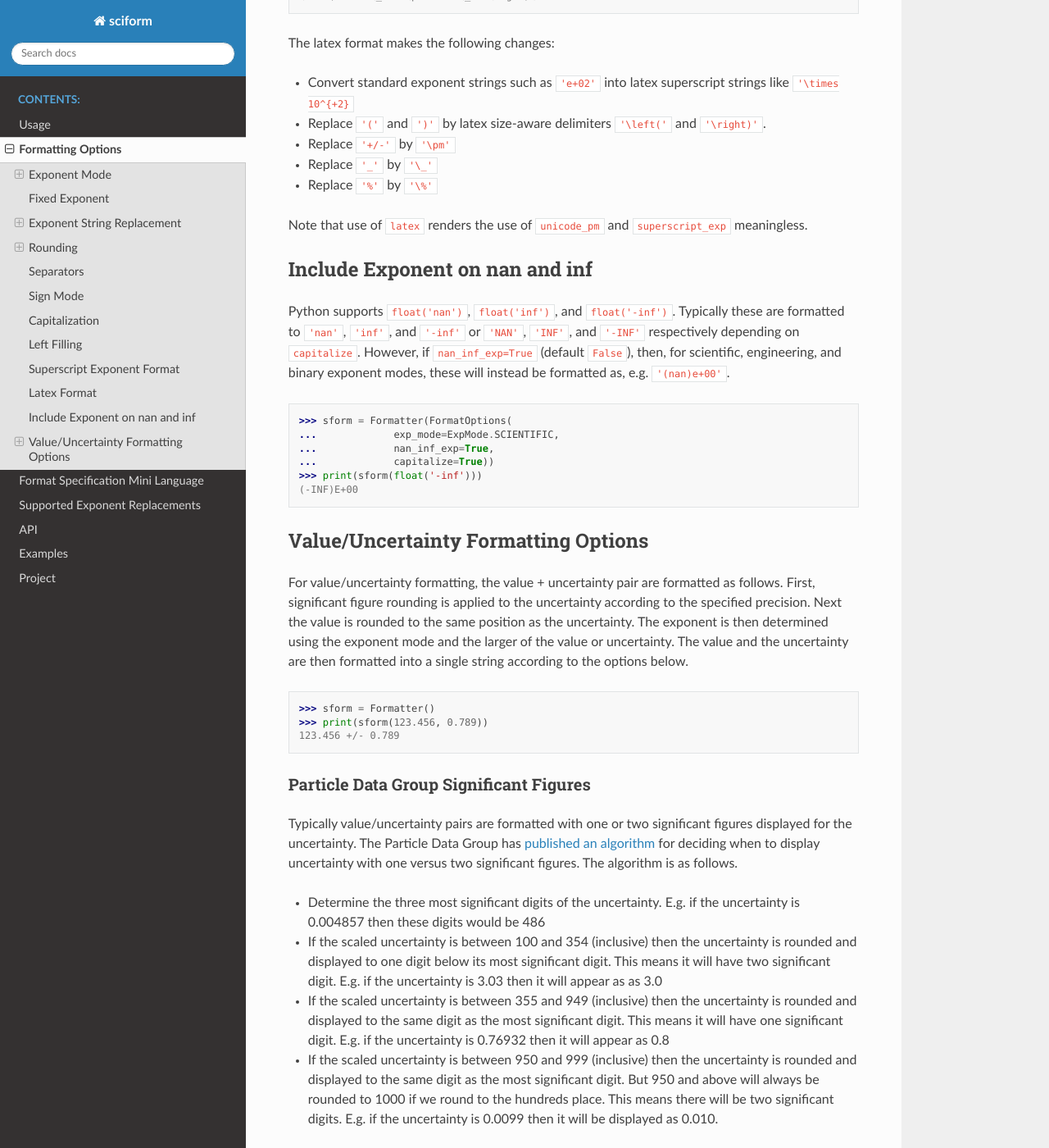
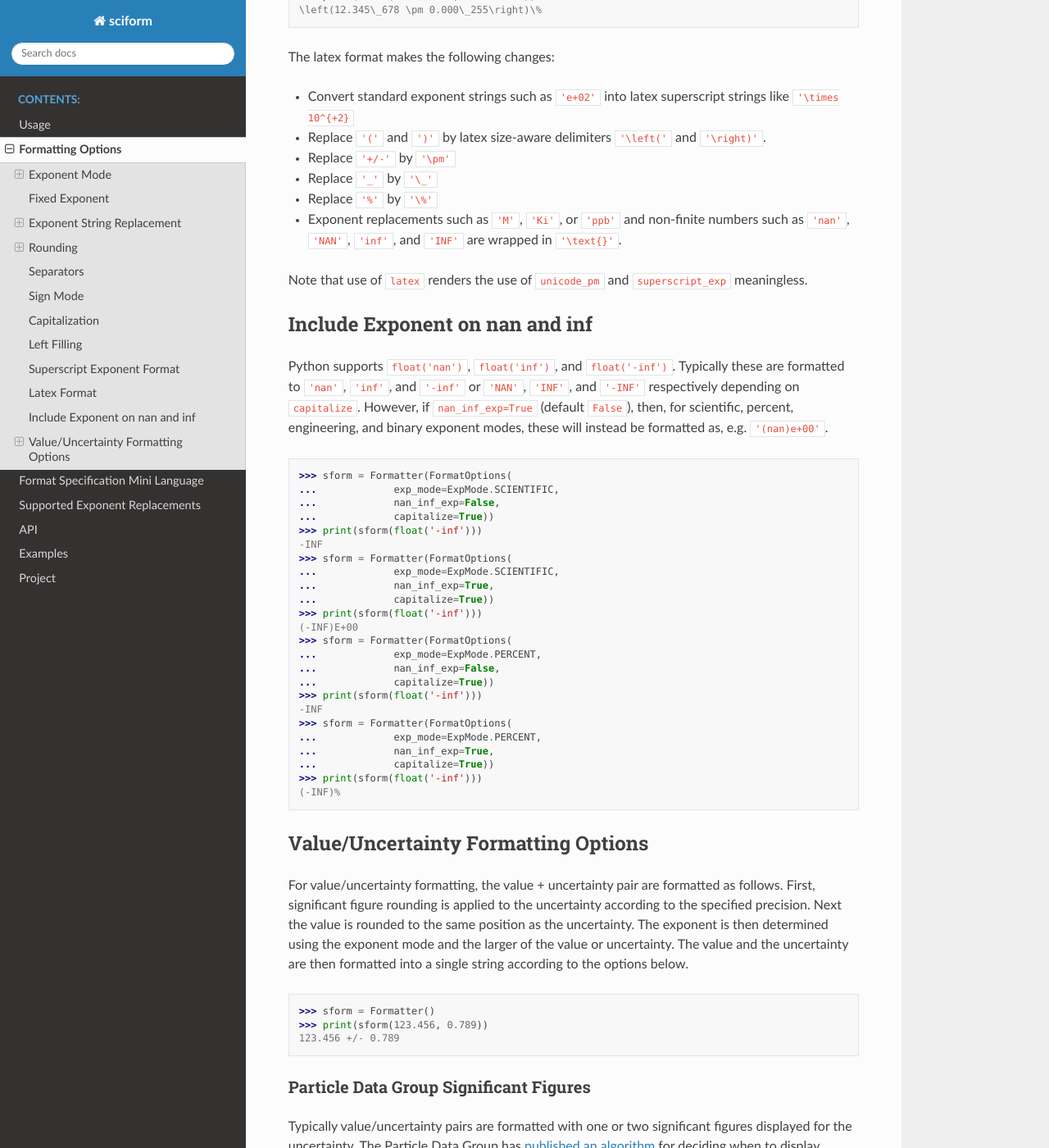
Before and after one commit to jagerber48/sciform, a Sphinx documentation site: the page built from docs/source/options.rst, in a window 1280 px wide and 1400 px high, scrolled down 9877 px. Shown: the whole window at 82% size. Built offline with Sphinx 7.4.7 and the Read the Docs theme 2.0.0, drawn with Linux system fonts in a browser that asks for light colours; some of the changed text lies outside the part shown.

Commit message:
documentation updates

```diff
--- a/docs/source/api.rst
+++ b/docs/source/api.rst
@@ -34,6 +34,9 @@ Mode Enums
 .. autoclass:: ExpMode()
    :members:
 
+.. autoclass:: ExpFormat()
+   :members:
+
 Auto Options
 ============
 
--- a/docs/source/exp replacement.rst
+++ b/docs/source/exp replacement.rst
@@ -148,10 +148,10 @@ For this reason, the usage of this notation is sometimes discouraged.
 Note that it is possible, using the ``extra_parts_per_forms`` option to
 override the standard mappings listed above.
 
->>> from sciform import Formatter, FormatOptions, ExpMode
+>>> from sciform import Formatter, FormatOptions, ExpMode, ExpFormat
 >>> sform = Formatter(FormatOptions(
 ...             exp_mode=ExpMode.ENGINEERING,
-...             parts_per_exp=True,
+...             exp_format=ExpFormat.PARTS_PER,
 ...             extra_parts_per_forms={-9: None, -12: 'ppb'}))
 >>> print(sform(33e-9))
 33e-09
--- a/docs/source/options.rst
+++ b/docs/source/options.rst
@@ -560,6 +561,9 @@ The latex format makes the following changes:
 * Replace ``'+/-'`` by ``'\pm'``
 * Replace ``'_'`` by ``'\_'``
 * Replace ``'%'`` by ``'\%'``
+* Exponent replacements such as ``'M'``, ``'Ki'``, or ``'ppb'`` and
+  non-finite numbers such as ``'nan'``, ``'NAN'``, ``'inf'``, and
+  ``'INF'`` are wrapped in ``'\text{}'``.
 
 Note that use of ``latex`` renders the use of ``unicode_pm`` and
 ``superscript_exp`` meaningless.
@@ -573,15 +577,33 @@ Typically these are formatted to ``'nan'``, ``'inf'``, and ``'-inf'`` or
 ``'NAN'``, ``'INF'``, and ``'-INF'`` respectively depending on
 ``capitalize``.
 However, if ``nan_inf_exp=True`` (default ``False``), then, for
-scientific, engineering, and binary exponent modes, these will instead
-be formatted as, e.g. ``'(nan)e+00'``.
+scientific, percent, engineering, and binary exponent modes, these will
+instead be formatted as, e.g. ``'(nan)e+00'``.
 
+>>> sform = Formatter(FormatOptions(
+...             exp_mode=ExpMode.SCIENTIFIC,
+...             nan_inf_exp=False,
+...             capitalize=True))
+>>> print(sform(float('-inf')))
+-INF
 >>> sform = Formatter(FormatOptions(
 ...             exp_mode=ExpMode.SCIENTIFIC,
 ...             nan_inf_exp=True,
 ...             capitalize=True))
 >>> print(sform(float('-inf')))
 (-INF)E+00
+>>> sform = Formatter(FormatOptions(
+...             exp_mode=ExpMode.PERCENT,
+...             nan_inf_exp=False,
+...             capitalize=True))
+>>> print(sform(float('-inf')))
+-INF
+>>> sform = Formatter(FormatOptions(
+...             exp_mode=ExpMode.PERCENT,
+...             nan_inf_exp=True,
+...             capitalize=True))
+>>> print(sform(float('-inf')))
+(-INF)%
 
 .. _val_unc_formatting_options:
 
--- a/docs/source/usage.rst
+++ b/docs/source/usage.rst
@@ -153,8 +153,7 @@ package default settings):
  'sign_mode': <SignMode.NEGATIVE: 'negative'>,
  'fill_mode': <FillMode.SPACE: 'space'>,
  'top_dig_place': 0,
- 'prefix_exp': False,
- 'parts_per_exp': False,
+ 'exp_format': <ExpFormat.STANDARD: 'standard'>,
  'extra_si_prefixes': {},
  'extra_iec_prefixes': {},
  'extra_parts_per_forms': {},
@@ -193,8 +192,7 @@ unchanged.
  'sign_mode': <SignMode.NEGATIVE: 'negative'>,
  'fill_mode': <FillMode.ZERO: 'zero'>,
  'top_dig_place': 0,
- 'prefix_exp': False,
- 'parts_per_exp': False,
+ 'exp_format': <ExpFormat.STANDARD: 'standard'>,
  'extra_si_prefixes': {},
  'extra_iec_prefixes': {},
  'extra_parts_per_forms': {},
```
Also changed, not shown: other parts of docs/source/options.rst (+10 -9 lines), 1 other file.
